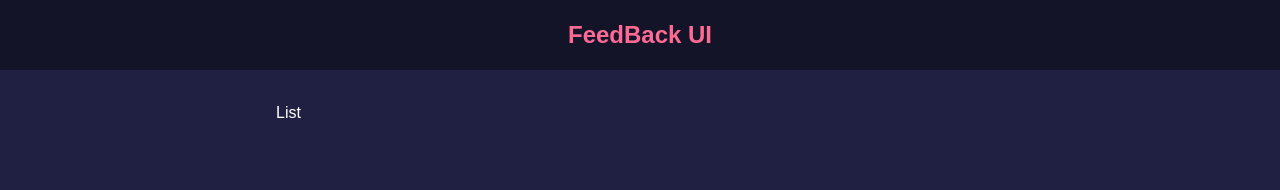
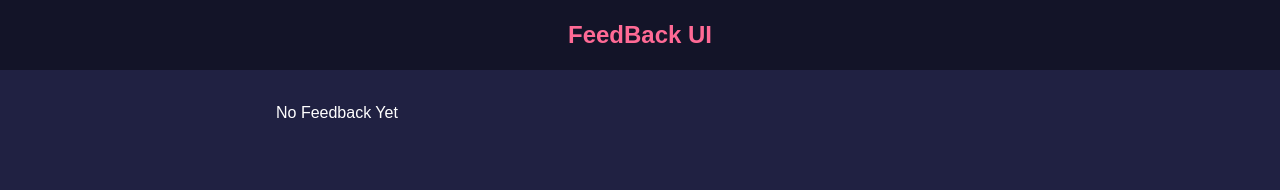
Before and after one commit to OybekKayumov/feedback-app, a React (Create React App) app: page / in a window 1280 px wide. Shown: the top 190 px of the page. Built offline with nearby package versions, Linux system fonts and the light colour scheme.

Commit message:
add No Feedback Yet

```diff
--- a/src/App.js
+++ b/src/App.js
@@ -6,7 +6,7 @@ import FeedbackData from "./data/FeedbackData"
 
 //todo: JSX
 function App() {
-  const [feedback, setFeedback] = useState (FeedbackData)
+  const [feedback, setFeedback] = useState ()
 
   return (
     <>
--- a/src/components/FeedbackList.jsx
+++ b/src/components/FeedbackList.jsx
@@ -1,7 +1,10 @@
 import React from 'react'
 
 function FeedbackList({feedback}) {
-  console.log('feedback: ', feedback);
+  if (!feedback || feedback.length === 0) {
+    return <p>No Feedback Yet</p>
+  }
+
   return (
     <div>
       List
@@ -10,3 +13,5 @@ function FeedbackList({feedback}) {
 }
 
 export default FeedbackList
+
+// console.log('feedback: ', feedback);
```
